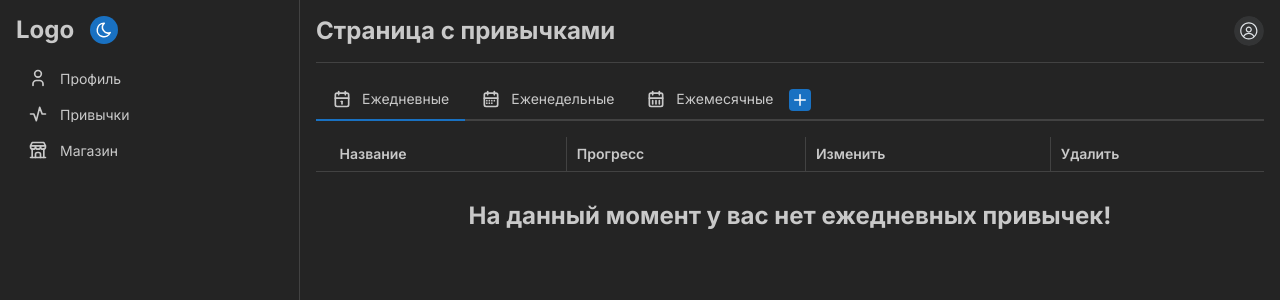
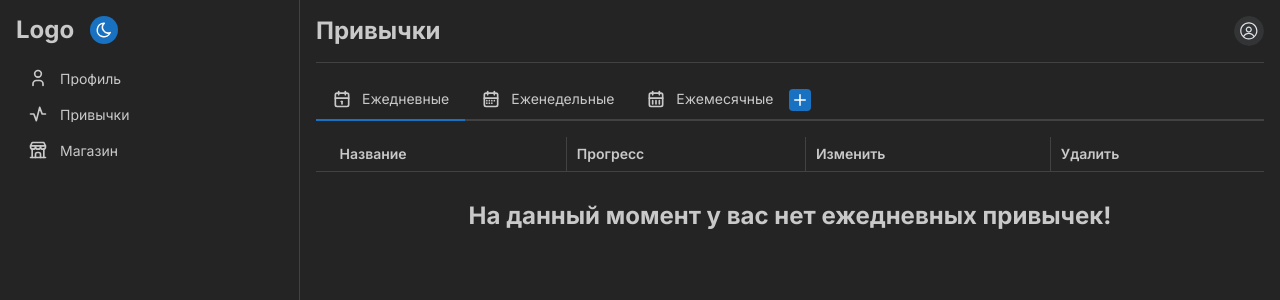
Before and after one commit to Vadimcha/ActivityTrackerApp, a Next.js app: page /habits in a window 1280 px wide. Shown: the top 300 px of the page. Built offline with nearby package versions, Linux system fonts and the light colour scheme; what simple-zustand-devtools would draw is missing.

Commit message:
Make pages title

```diff
--- a/components/Header/index.tsx
+++ b/components/Header/index.tsx
@@ -1,8 +1,15 @@
-import React from 'react';
+import React, {useEffect, useState} from 'react';
 import {Avatar, Divider, Flex, Group} from "@mantine/core";
 import styles from './Header.module.scss'
+import {NavLinks} from "@/components/NavBar/NavLinks";
 
 export const Header = ({ children }: {children: React.ReactNode}) => {
+    const [label, setLabel] = useState<string>('Ошибка')
+    useEffect(() => {
+        const curLink = NavLinks.find(link => link.src == window.location.pathname)
+        if(curLink != undefined)
+            setLabel(curLink.label)
+    }, [children])
     return (
         <div>
             <Flex
@@ -11,7 +18,9 @@ export const Header = ({ children }: {children: React.ReactNode}) => {
                 justify={"space-between"}
             >
                 {children}
-                <h2 className={styles.title}>Страница с привычками</h2>
+                <h2 className={styles.title}>
+                    { label }
+                </h2>
                 <Group>
                     <Avatar radius={"xl"} size={"30"} alt={"Avatar"} />
                 </Group>
```
